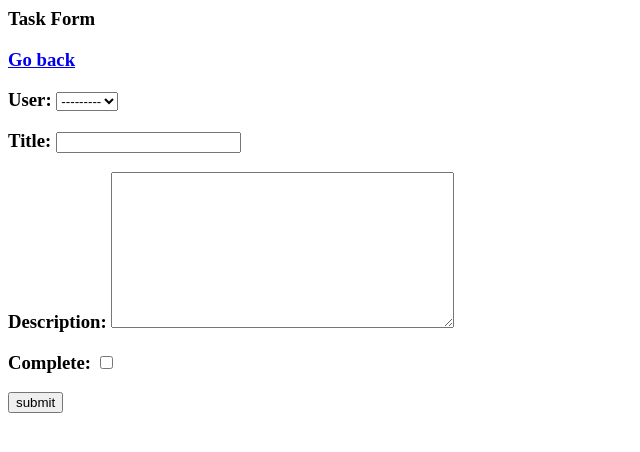
After one commit to DewCX/todo-list-3, a Django app: page /create-task/ in a window 1280 px wide. The commit adds this page. Shown: the top 452 px of the page, without its empty margins (0-640 px from the left). Run offline with Django 3.2, Linux system fonts and the light colour scheme; data comes from the database, SQL or seed files in the repository; both versions use the stored data as it was after the commit.

Commit message:
#Added to how to create item
 #Added connection between with our home page and form page.

```diff
--- /dev/null
+++ b/todo_3/base/templates/base/task_form.html
@@ -0,0 +1,8 @@
+<h3>Task Form<h3>
+<a href="{% url 'tasks' %}">Go back</a>
+<form method="POST" action="">
+    {% csrf_token %}
+    {{form.as_p}}
+    <input type="submit" value="submit">
+
+</form>
--- a/todo_3/base/templates/base/task_list.html
+++ b/todo_3/base/templates/base/task_list.html
@@ -1,4 +1,5 @@
 <h1>My To do List</h1>
+<a href="{% url 'task-create' %}" >Add Task</a>
 
 <table>
     <tr>
--- a/todo_3/base/urls.py
+++ b/todo_3/base/urls.py
@@ -1,7 +1,8 @@
 from django.urls import path
-from . views import TaskList, TaskDetail
+from . views import TaskList, TaskDetail, TaskCreate
 
 urlpatterns = [
     path('', TaskList.as_view(), name='tasks'),
     path('task/<int:pk>', TaskDetail.as_view(), name='task'),
+    path('create-task/', TaskCreate.as_view(), name='task-create'),
 ]
--- a/todo_3/base/views.py
+++ b/todo_3/base/views.py
@@ -2,6 +2,11 @@ from django.shortcuts import render
 from .models import Task
 from django.views.generic.list import ListView
 from django.views.generic.detail import DetailView
+from django.views.generic.edit import CreateView
+
+
+
+from django.urls import reverse_lazy
 
 
 class TaskList(ListView):
@@ -9,8 +14,14 @@ class TaskList(ListView):
     context_object_name = 'tasks'
 
 
-#Detail
+#Detail To Do Element
 class TaskDetail(DetailView):
     model = Task
     context_object_name = 'task'
     template_name = 'base/task.html'
+
+#Create To Do Element
+class TaskCreate(CreateView):
+    model = Task
+    fields = '__all__'
+    success_url = reverse_lazy('tasks')
```
Also changed, not shown: todo_3/db.sqlite3.
